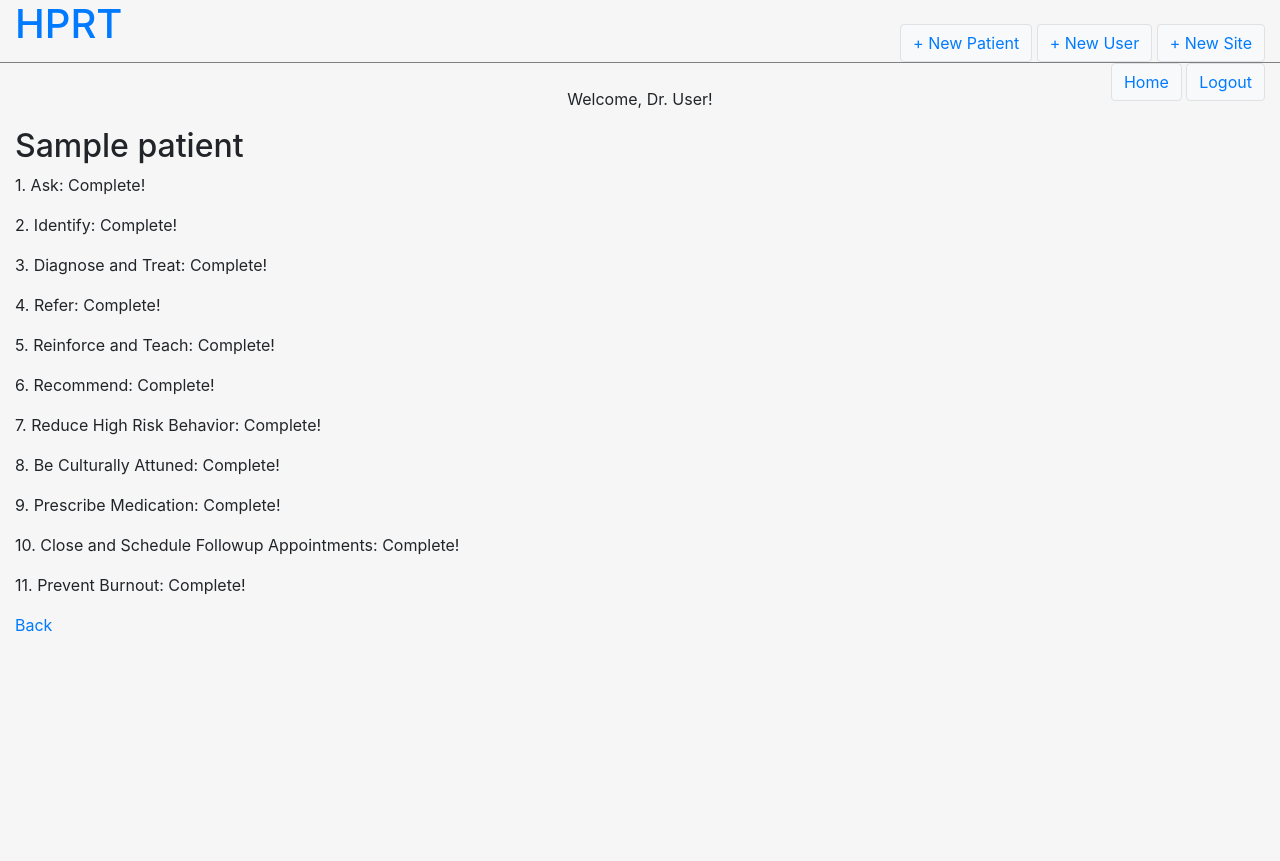
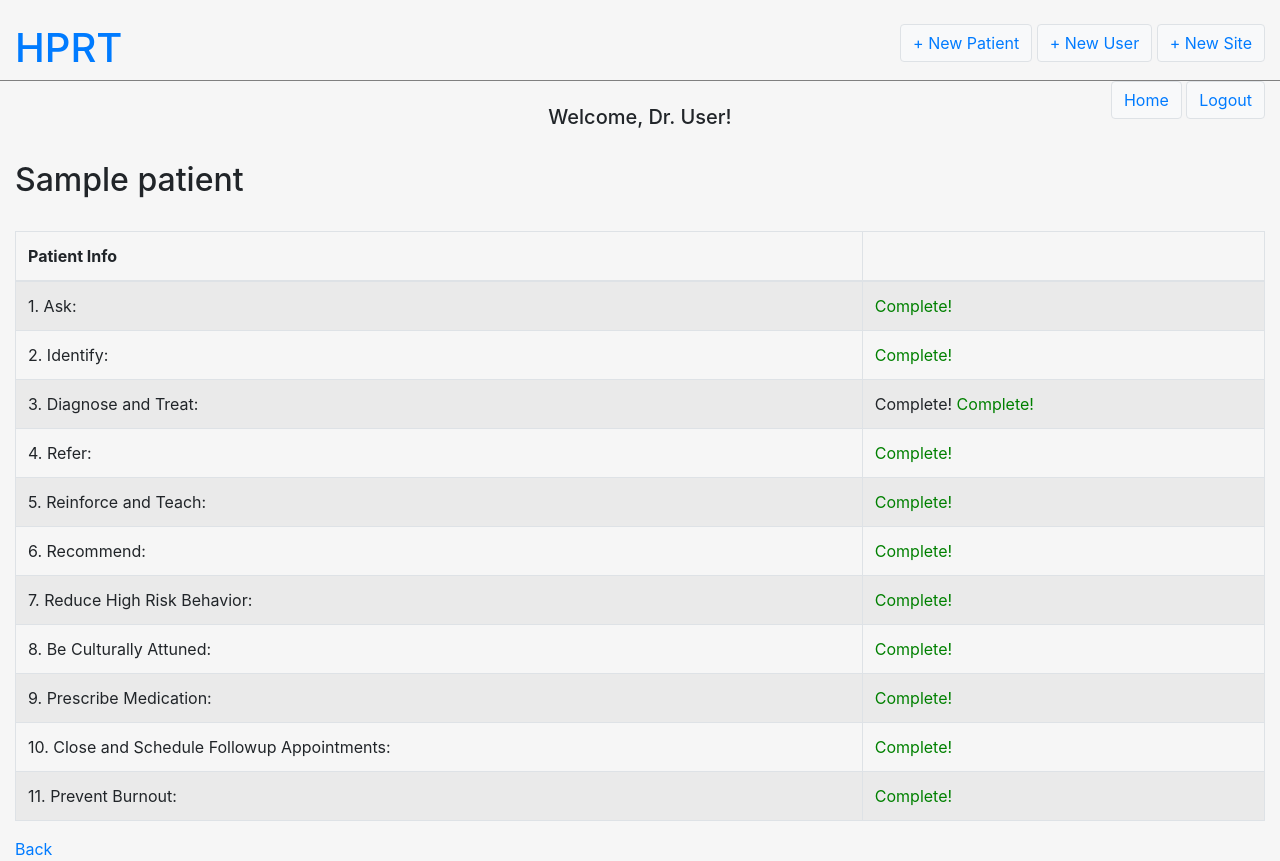
Before and after one commit to sbetti02/HTQR, a Django app: page /toolkit/toolkit/1/ in a window 1280 px wide. Before the commit the page ends 632 px from the top, so only its background shows below. Run offline with Django 3.2, Linux system fonts and the light colour scheme; a user stored in the database is signed in; tables that the repository leaves empty hold one stand-in row (values such as "Sample post"); parts of the project's set-up code (start-up, migrations or seed data) failed here and were passed over; some libraries are stand-ins or nearby versions.

Commit message:
toolkit table with colors and added analytics button

```diff
--- a/src/HPRT/templates/base.html
+++ b/src/HPRT/templates/base.html
@@ -21,6 +21,7 @@
 		<div class = "container-fluid" style="min-height:95%">
 			<div class="row" style="border-bottom:1px solid gray">
 				<div class = "col-sm-2">
+					<br>
 					<h1> <a href = "/"> HPRT </a> </h1>
 				</div>
 				<div class = "col-sm-10" align="right">
@@ -31,6 +32,7 @@
 					<button type="button" class="btn btn-light border"><a href = "{% url 'site_new' %}"> + New Site</a></button>
 					{% endif %}
 				</div>
+				<br>
 			</div>
 
 			<div class="row">
@@ -38,7 +40,8 @@
 				<div class="col-4" align="center">
 				<br>
 				{% if user.is_authenticated %}
-						<p>Welcome, Dr. {{user.last_name}}!</p>
+						<h5>Welcome, Dr. {{user.last_name}}!</h5>
+						<br>
 				</div>
 				<div class="col-4" align="right">
 						<button type="button" class="btn btn-light border"><a href = "{% url 'home' %}">Home</a></button>
--- a/src/HPRT/templates/patient_new.html
+++ b/src/HPRT/templates/patient_new.html
@@ -5,6 +5,7 @@
 	<div class="row">
 		<div class="col-10">
 			<h1> New Patient </h1>
+			<br>
 		</div>
 		<div class="col-2" align="right">
 			<button type="button" class="btn btn-light border"><a href="../..">Go Back</a></button>
--- a/src/HPRT/templates/toolkit_detail.html
+++ b/src/HPRT/templates/toolkit_detail.html
@@ -2,72 +2,84 @@
 {% extends 'base.html' %}
 
 {% block content %}
+    <h2>{{ toolkit.docpat.patient.name }}</h2>
+    <br>
     <div class = "toolkit">
-        <h2>{{ toolkit.docpat.patient.name }}</h2>
-        <p>1. Ask: {% if toolkit.ask %}
+        <table class="table table-bordered table-striped">
+            <thead>
+                <tr>
+                    <th>Patient Info</th>
+                    <th></th>
+                </tr>
+            </thead>
+            <tbody>
+                <tr><td>1. Ask:</td> <td> {% if toolkit.ask %}
+                    <a href = "{%url 'toolkit_ask' toolkit.pk %}" style="color:green">Complete!</a>
+                    {% else %}
+                    <a href = "{%url 'toolkit_ask' toolkit.pk %}" style="color:red">Incomplete</a>
+                    {% endif %}</td></tr>
+                <tr><td>2. Identify:</td> <td> {% if toolkit.identify %}
+                    <a href = "{%url 'toolkit_identify' toolkit.pk %}" style="color:green">Complete!</a>
+                    {% else %}
+                    <a href = "{%url 'toolkit_identify' toolkit.pk %}" style="color:red">Incomplete</a>
+                    {% endif %}</td></tr>
+
+                <tr><td>3. Diagnose and Treat:</td> <td> {% if toolkit.diagnose_and_treat %}
                     Complete!
+                    <a href = "{%url 'toolkit_diagtreat' toolkit.pk %}" style="color:green">Complete!</a>
                     {% else %}
-                    <a href = "{%url 'toolkit_ask' toolkit.pk %}">Incomplete</a>
-                    {% endif %}</p>
-        <p>2. Identify: {% if toolkit.identify %}
-                    Complete!
+                    <a href = "{%url 'toolkit_diagtreat' toolkit.pk %}" style="color:red">Incomplete</a>
+                    {% endif %}</td></tr>
+
+                <tr><td>4. Refer:</td> <td> {% if toolkit.refer %}
+                    <a href = "{%url 'toolkit_refer' toolkit.pk %}" style="color:green">Complete!</a>
                     {% else %}
-                    <a href = "{%url 'toolkit_identify' toolkit.pk %}">Incomplete</a>
-                    {% endif %}</p>
+                    <a href = "{%url 'toolkit_refer' toolkit.pk %}" style="color:red">Incomplete</a>
+                    {% endif %}</td></tr>
 
-        <p>3. Diagnose and Treat: {% if toolkit.diagnose_and_treat %}
-                    Complete!
+                <tr><td>5. Reinforce and Teach:</td> <td> {% if toolkit.reinforce_and_teach %}
+                    <a href = "{%url 'toolkit_reinteach' toolkit.pk %}" style="color:green">Complete!</a>
                     {% else %}
-                    <a href = "{%url 'toolkit_diagtreat' toolkit.pk %}">Incomplete</a>
-                    {% endif %}</p>
+                    <a href = "{%url 'toolkit_reinteach' toolkit.pk %}" style="color:red">Incomplete</a>
+                    {% endif %}</td></tr>
 
-        <p>4. Refer: {% if toolkit.refer %}
-                    Complete!
+                <tr><td>6. Recommend:</td> <td> {% if toolkit.recommend %}
+                    <a href = "{%url 'toolkit_recommend' toolkit.pk %}" style="color:green">Complete!</a>
                     {% else %}
-                    <a href = "{%url 'toolkit_refer' toolkit.pk %}">Incomplete</a>
-                    {% endif %}</p>
+                    <a href = "{%url 'toolkit_recommend' toolkit.pk %}" style="color:red">Incomplete</a>
+                    {% endif %}</td></tr>
 
-        <p>5. Reinforce and Teach: {% if toolkit.reinforce_and_teach %}
-                    Complete!
+                <tr><td>7. Reduce High Risk Behavior:</td> <td> {% if toolkit.reduce_high_risk_behavior %}
+                    <a href = "{%url 'toolkit_reducerisk' toolkit.pk %}" style="color:green">Complete!</a>
                     {% else %}
-                    <a href = "{%url 'toolkit_reinteach' toolkit.pk %}">Incomplete</a>
-                    {% endif %}</p>
+                    <a href = "{%url 'toolkit_reducerisk' toolkit.pk %}" style="color:red">Incomplete</a>
+                    {% endif %}</td></tr>
 
-        <p>6. Recommend: {% if toolkit.recommend %}
-                    Complete!
+                <tr><td>8. Be Culturally Attuned:</td> <td> {% if toolkit.be_culturally_attuned %}
+                    <a href = "{%url 'toolkit_culture' toolkit.pk %}" style="color:green">Complete!</a>
                     {% else %}
-                    <a href = "{%url 'toolkit_recommend' toolkit.pk %}">Incomplete</a>
-                    {% endif %}</p>
+                    <a href = "{%url 'toolkit_culture' toolkit.pk %}" style="color:red">Incomplete</a>
+                    {% endif %}</td></tr>
 
-        <p>7. Reduce High Risk Behavior: {% if toolkit.reduce_high_risk_behavior %}
-                    Complete!
+                <tr><td>9. Prescribe Medication:</td> <td> {% if toolkit.prescribe %}
+                    <a href = "{%url 'toolkit_prescribe' toolkit.pk %}" style="color:green">Complete!</a>
                     {% else %}
-                    <a href = "{%url 'toolkit_reducerisk' toolkit.pk %}">Incomplete</a>
-                    {% endif %}</p>
+                    <a href = "{%url 'toolkit_prescribe' toolkit.pk %}" style="color:red">Incomplete</a>
+                    {% endif %}</td></tr>
 
-        <p>8. Be Culturally Attuned: {% if toolkit.be_culturally_attuned %}
-                    Complete!
+                <tr><td>10. Close and Schedule Followup Appointments:</td> <td> {% if toolkit.close_and_schedule%}
+                    <a href = "{%url 'toolkit_close' toolkit.pk %}" style="color:green">Complete!</a>
                     {% else %}
-                    <a href = "{%url 'toolkit_culture' toolkit.pk %}">Incomplete</a>
-                    {% endif %}</p>
+                    <a href = "{%url 'toolkit_close' toolkit.pk %}" style="color:red">Incomplete</a>
+                    {% endif %}</td></tr>
 
-        <p>9. Prescribe Medication: {% if toolkit.prescribe %}
-                    Complete!
+                <tr><td>11. Prevent Burnout:</td> <td> {% if toolkit.prevent_burnout %}
+                    <a href = "{%url 'toolkit_burnout' toolkit.pk %}" style="color:green">Complete!</a>
                     {% else %}
-                    <a href = "{%url 'toolkit_prescribe' toolkit.pk %}">Incomplete</a>
-                    {% endif %}</p>
-
-        <p>10. Close and Schedule Followup Appointments: {% if toolkit.close_and_schedule%}
-                    Complete!
-                    {% else %}
-                    <a href = "{%url 'toolkit_close' toolkit.pk %}">Incomplete</a>
-                    {% endif %}</p>
-
-        <p>11. Prevent Burnout: {% if toolkit.prevent_burnout %}
-                    Complete!
-                    {% else %}
-                    <a href = "{%url 'toolkit_burnout' toolkit.pk %}">Incomplete</a>
-                    {% endif %}</p>
+                    <a href = "{%url 'toolkit_burnout' toolkit.pk %}" style="color:red">Incomplete</a>
+                    {% endif %}</td></tr>
+            </tbody>
+        </table>
 
     </div>
     <p> <a href = "{% url 'patient_detail' toolkit.docpat.patient.pk %}">Back</a></p>
```
Also changed, not shown: src/HPRT/templates/analytics_home.html (+15 -5 lines), src/HPRT/templates/home.html (+8 -1 lines), src/HPRT/templates/patient_detail.html (+4 -5 lines).
